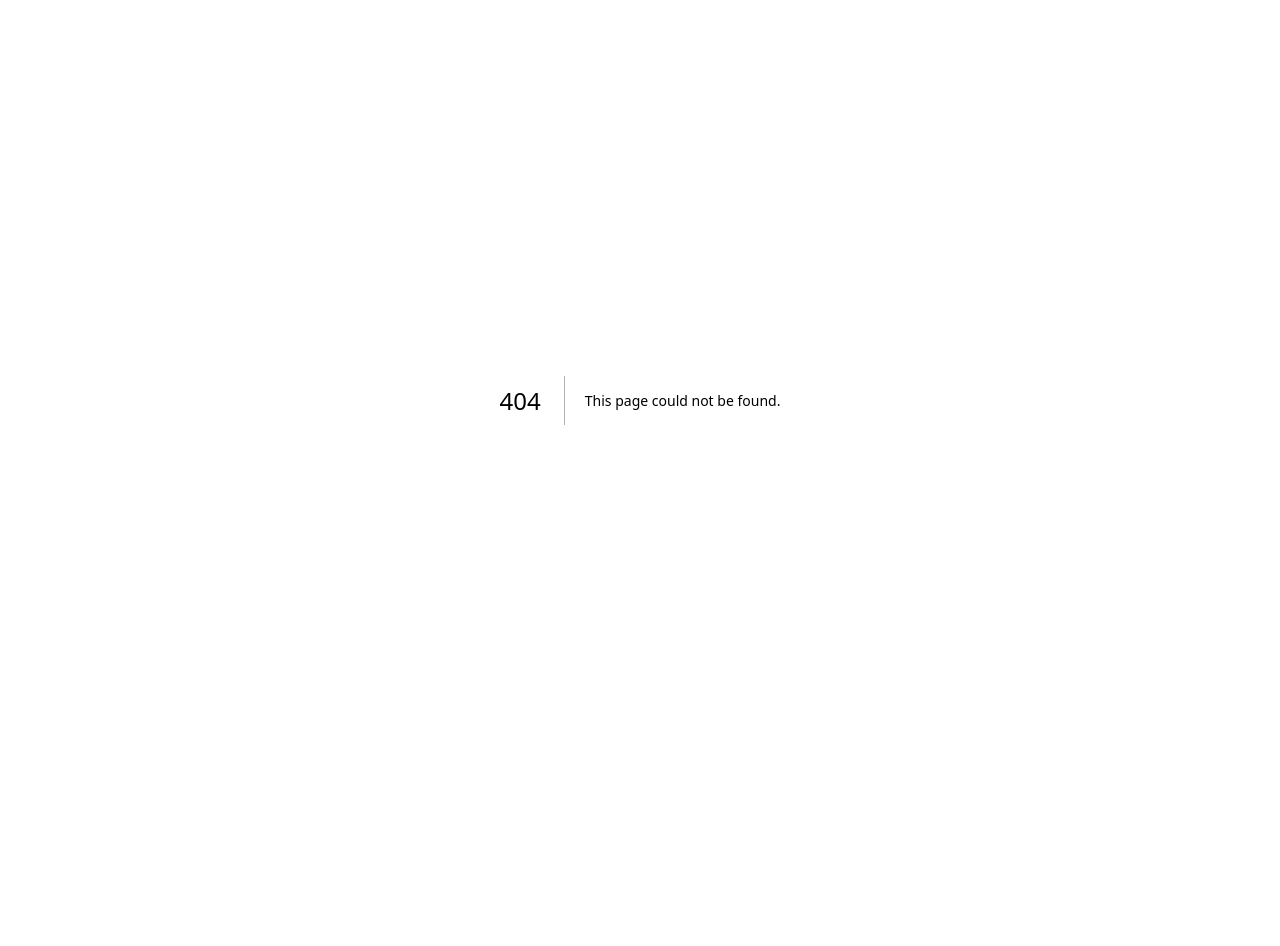
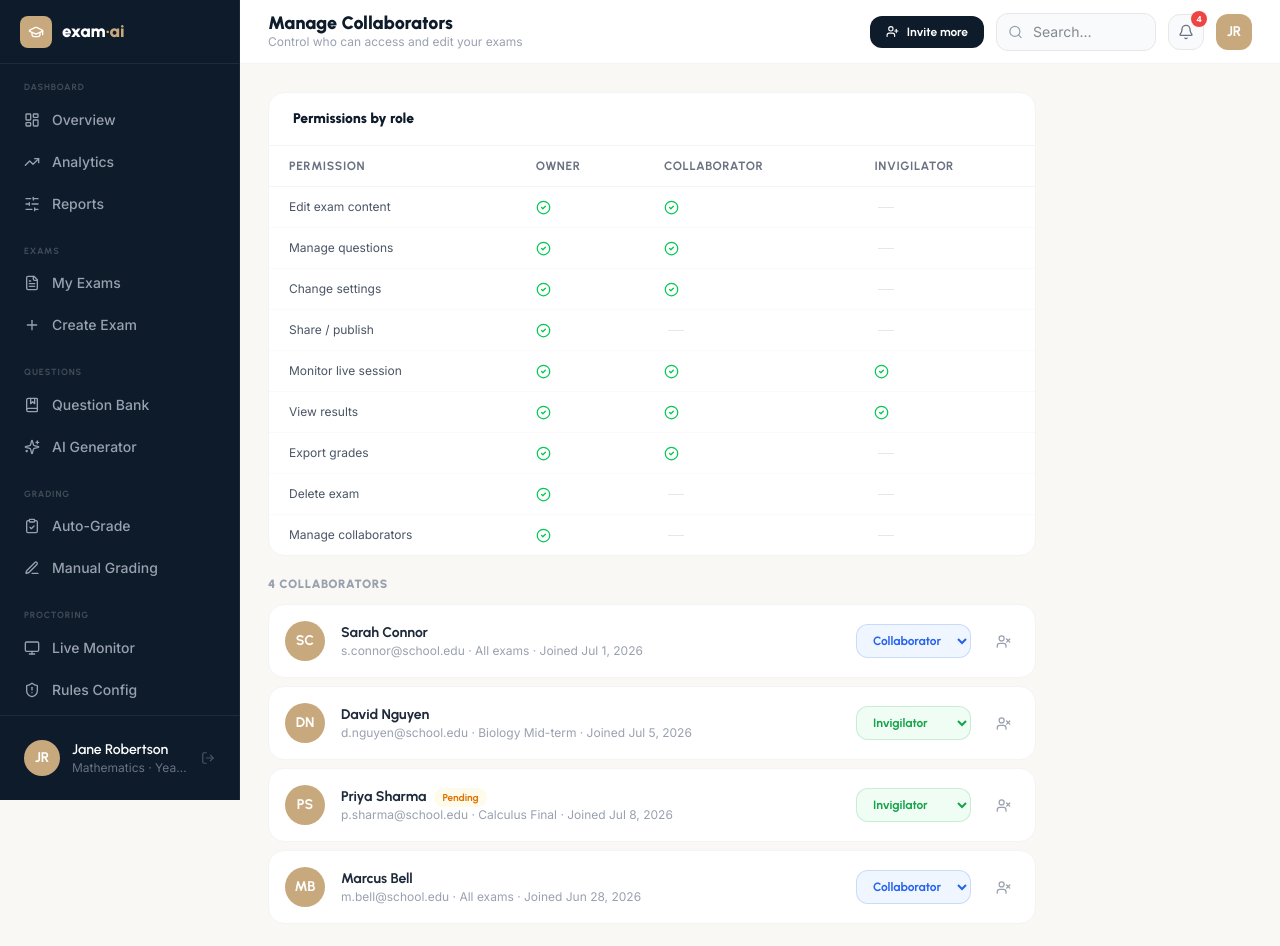
Before and after one commit to phornsinet1302/online_exam, a Next.js app in the folder frontend/: page /dashboard/collaboration/manage in a window 1280 px wide. Before the commit this address had no page. Shown: the top 946 px of the page. Before the commit the page ends 800 px from the top, so only its background shows below. Built offline with nearby package versions, Linux system fonts and the light colour scheme.

Commit message:
Add teacher collaboration management screen route

```diff
--- /dev/null
+++ b/frontend/src/app/(dashboard)/dashboard/collaboration/manage/page.tsx
@@ -0,0 +1,5 @@
+import { ManageCollaborators } from "../../../../App";
+
+export default function ManageCollaboratorsPage() {
+  return <ManageCollaborators />;
+}
```
